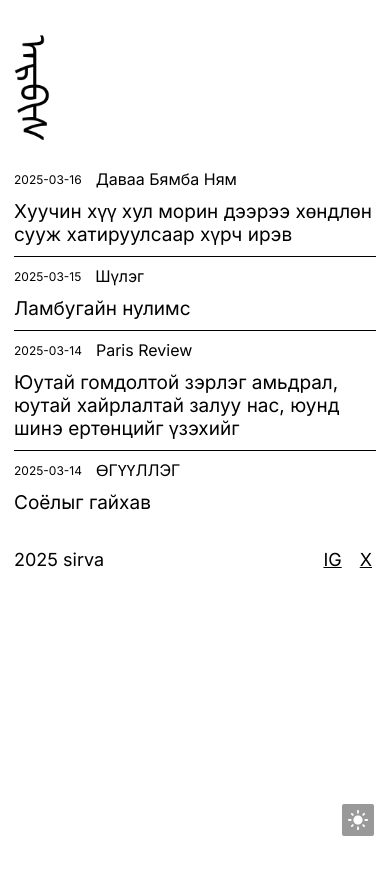
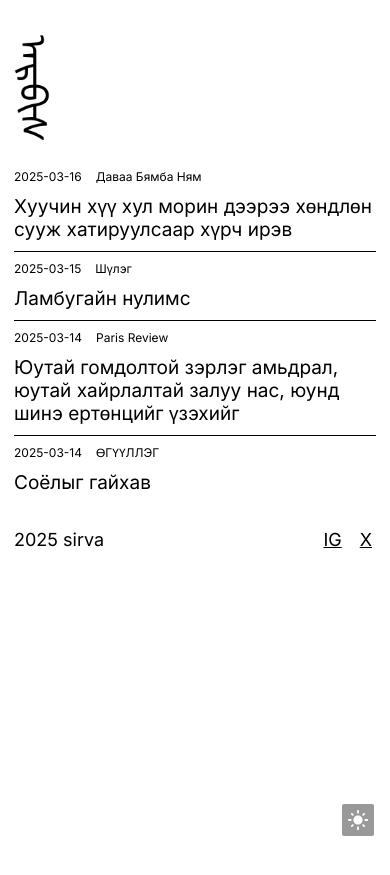
Before and after one commit to aaaarrrrvvvv/aaaarrrrvvvv.github.io, a Jekyll site: the page built from index.html, in a window 390 px wide. Shown: the top 875 px of the page. Built offline with Jekyll 4.4.1, drawn with Linux system fonts in a browser that asks for light colours.

Commit message:
Update page.css

```diff
--- a/static/css/page.css
+++ b/static/css/page.css
@@ -129,12 +129,13 @@
   }
   .list-post .categories {
     display: none;
+    font-size: 12px;
   }
   .list-category h2 {
     padding: 10px 0;
   }
   .list-category div a {
-    font-size: 19px;
+    font-size: 12px;
   }
 }
 .welcome {
```
